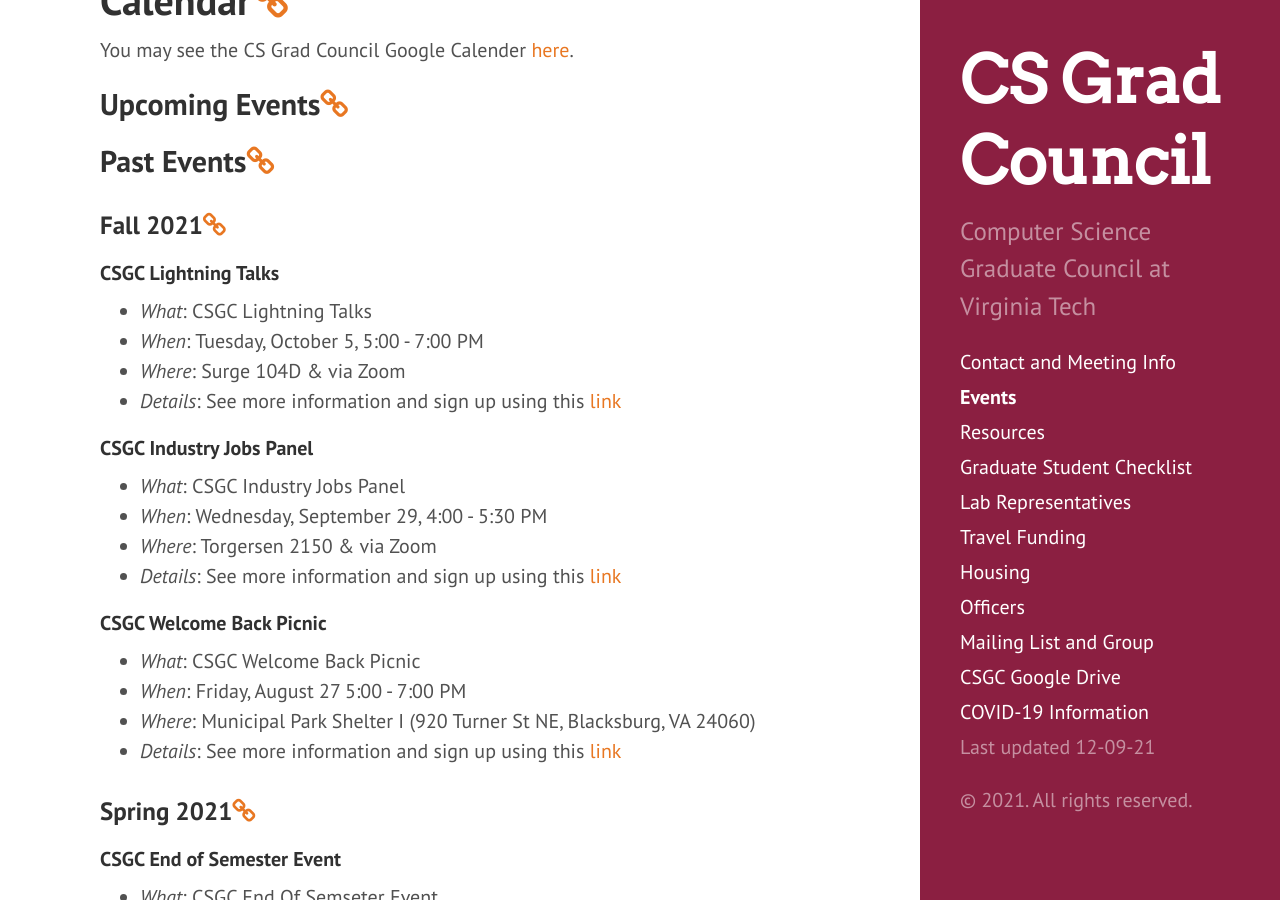
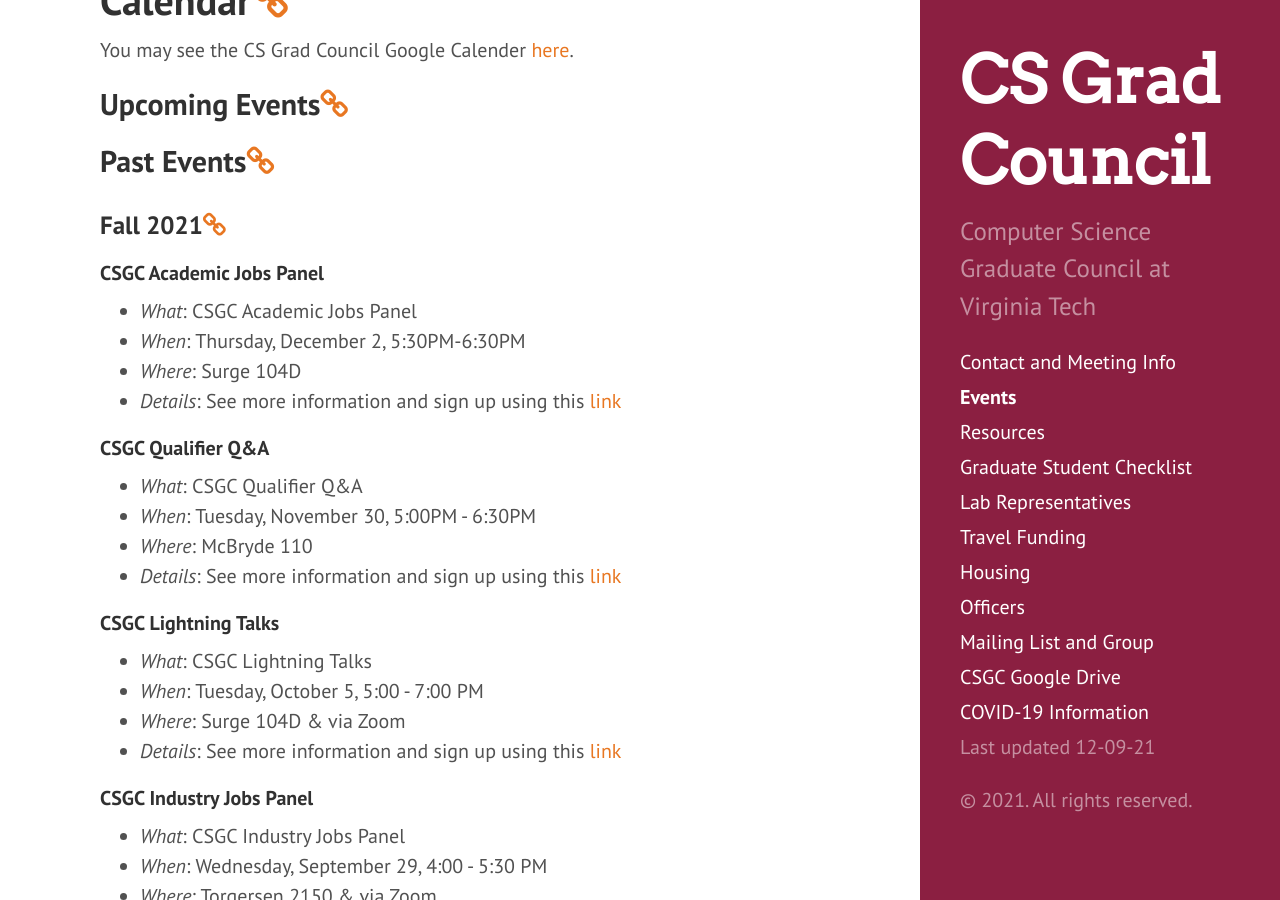
Before and after one commit to CSGraduateCouncil-VirginiaTech/csgc-website, a Jekyll site: the page built from events.md, in a window 1280 px wide and 900 px high, scrolled down 302 px. Built offline with Jekyll 4.4.1, drawn with Linux system fonts in a browser that asks for light colours.

Commit message:
update past events
Signed-off-by: Alex Hicks <awh4kc@virginia.edu>

```diff
--- a/events.md
+++ b/events.md
@@ -16,6 +16,20 @@
 ## <a name="PastEvents"></a>Past Events<a href="#PastEvents"><i class="fa fa-link" aria-hidden="true"></i></a>
 
 ### <a name="Fall2021"></a>Fall 2021<a href="#Fall2021"><i class="fa fa-link" aria-hidden="true"></i></a>
+
+#### CSGC Academic Jobs Panel
+
+- *What*: CSGC Academic Jobs Panel
+- *When*: Thursday, December 2, 5:30PM-6:30PM
+- *Where*: Surge 104D
+- *Details*: See more information and sign up using this [link](https://forms.gle/nRwcySUbhx8pfTuu8)
+
+#### CSGC Qualifier Q&A
+
+- *What*: CSGC Qualifier Q&A
+- *When*: Tuesday, November 30, 5:00PM - 6:30PM
+- *Where*: McBryde 110
+- *Details*: See more information and sign up using this [link](https://forms.gle/89Rpmq6UWqh3zjHf7)
 
 #### CSGC Lightning Talks
 
```
